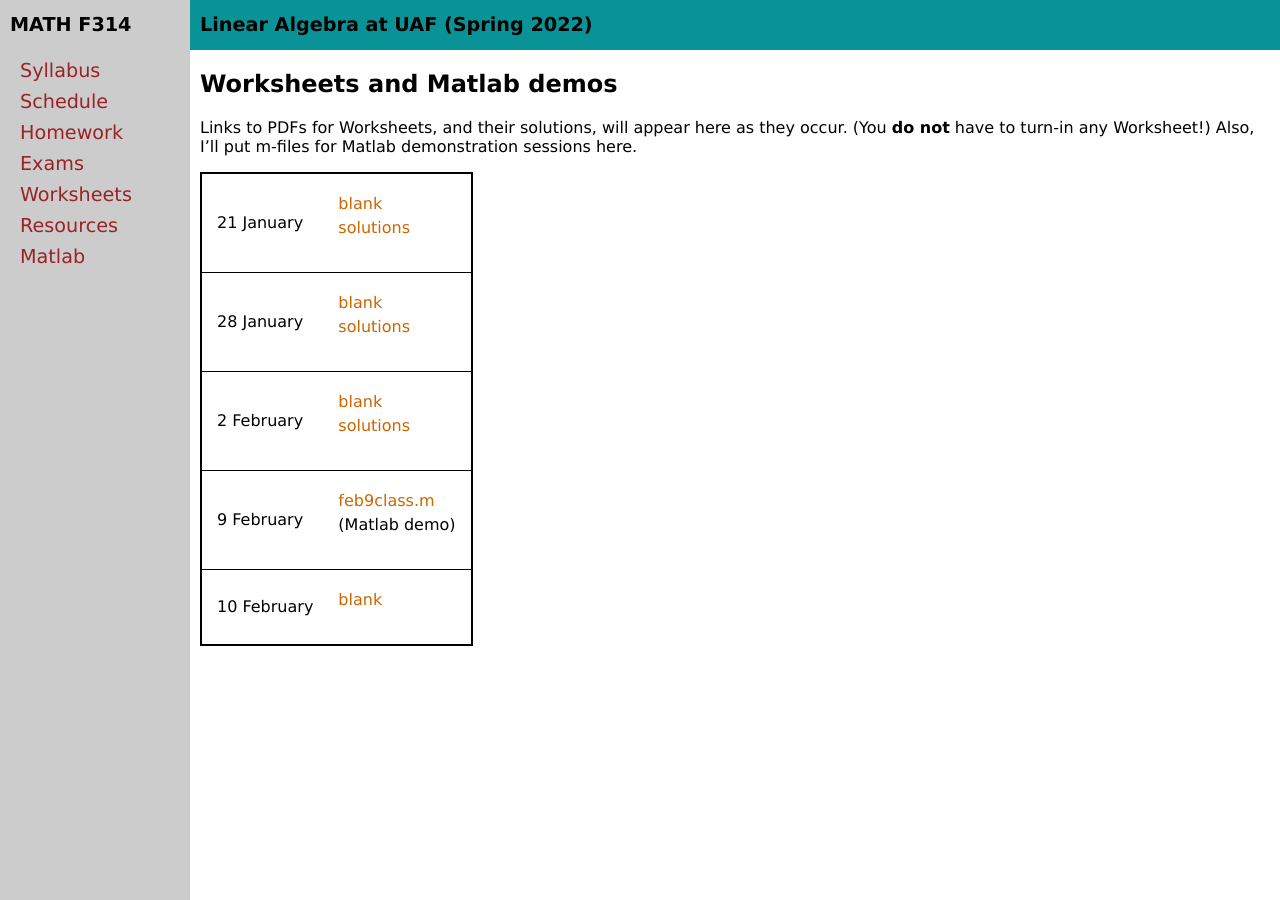
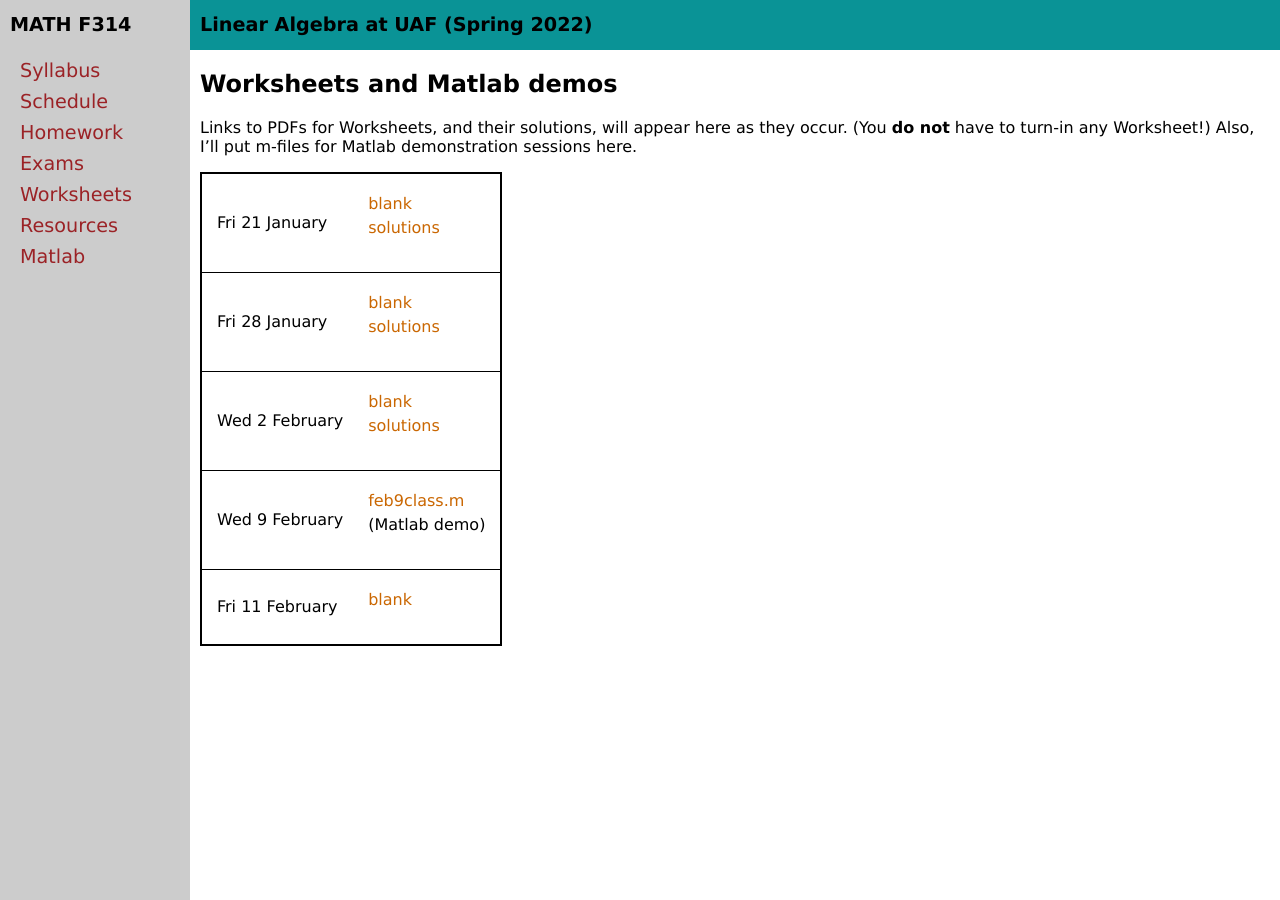
Before and after one commit to bueler/math314, a Jekyll site: the page built from worksheets.md, in a window 1280 px wide. Built offline with Jekyll 4.4.1, drawn with Linux system fonts in a browser that asks for light colours.

Commit message:
Clarify dates (even if filenames dont match)

```diff
--- a/_data/worksheets.yml
+++ b/_data/worksheets.yml
@@ -1,18 +1,18 @@
 semester: Spring 2022
 home: assets/wksheets
 worksheets:
-- name: 21 January
+- name: Fri 21 January
   blank: 21jan.pdf
   solutions: 21jan-solns.pdf
-- name: 28 January
+- name: Fri 28 January
   blank: 26jan.pdf
   solutions: 26jan-solns.pdf
-- name: 2 February
+- name: Wed 2 February
   blank: 2feb.pdf
   solutions: 2feb-solns.pdf
-- name: 9 February
+- name: Wed 9 February
   file: feb9class.m
   description: Matlab demo
-- name: 10 February
+- name: Fri 11 February
   blank: 10feb.pdf
   #solutions: 10feb-solns.pdf
```
